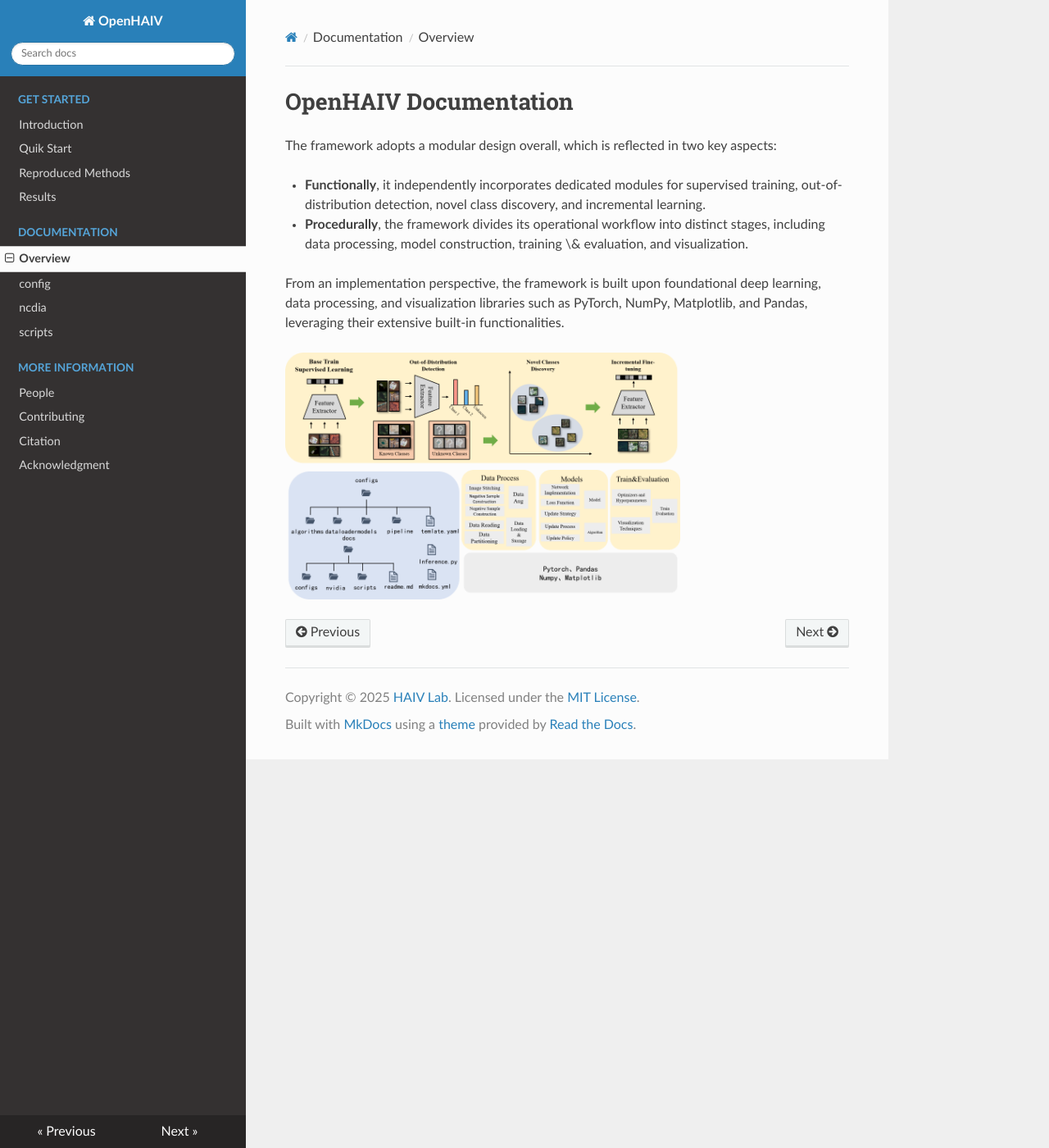
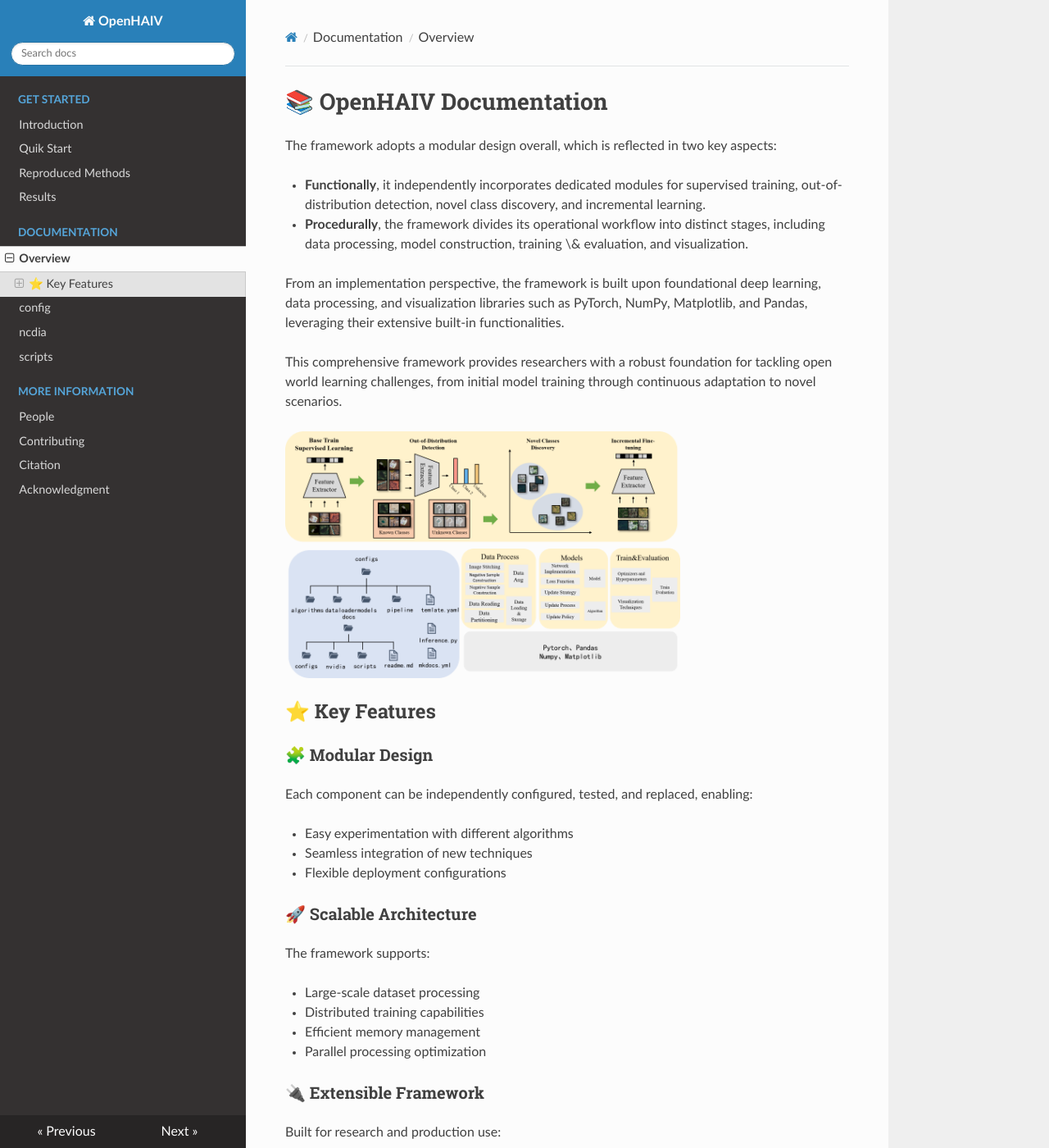
Before and after one commit to YifanLiang-hust/ncdia, an MkDocs documentation site: the page built from docs/overview.md, in a window 1280 px wide and 1400 px high. Shown: the whole window at 82% size. Built offline with MkDocs 1.6.1, drawn with Linux system fonts in a browser that asks for light colours; nearby versions of some CDN libraries; some of the changed text lies outside the part shown.

Commit message:
Update the document：add .gitignore，delete document.md，modify overview.md and mkdocs.yml

```diff
--- a/docs/overview.md
+++ b/docs/overview.md
@@ -1,4 +1,4 @@
-# OpenHAIV Documentation
+# 📚 OpenHAIV Documentation
 
 The framework adopts a modular design overall, which is reflected in two key aspects:
 
@@ -7,4 +7,31 @@ The framework adopts a modular design overall, which is reflected in two key asp
 
 From an implementation perspective, the framework is built upon foundational deep learning, data processing, and visualization libraries such as PyTorch, NumPy, Matplotlib, and Pandas, leveraging their extensive built-in functionalities.
 
+This comprehensive framework provides researchers with a robust foundation for tackling open world learning challenges, from initial model training through continuous adaptation to novel scenarios.
+
 ![](images/pipeline.png){: width="70%"}
+
+## ⭐ Key Features
+
+### 🧩 Modular Design
+Each component can be independently configured, tested, and replaced, enabling:
+
+- Easy experimentation with different algorithms
+- Seamless integration of new techniques
+- Flexible deployment configurations
+
+### 🚀 Scalable Architecture
+The framework supports:
+
+- Large-scale dataset processing
+- Distributed training capabilities
+- Efficient memory management
+- Parallel processing optimization
+
+### 🔌 Extensible Framework
+Built for research and production use:
+
+- Plugin-based algorithm integration
+- Custom loss function support
+- Flexible evaluation metrics
+- Comprehensive logging and monitoring
--- a/mkdocs.yml
+++ b/mkdocs.yml
@@ -20,6 +20,5 @@ extra_css:
   - stylesheets/custom.css
 markdown_extensions:
   - attr_list  # 允许为元素添加属性
-  - footnotes
 
 copyright: 'Copyright &copy; 2025 <a href="https://github.com/HAIV-Lab" target="_blank">HAIV Lab</a>. Licensed under the <a href="https://opensource.org/licenses/MIT" target="_blank">MIT License</a>.'
```
Also changed, not shown: docs/contributing.md (+10 -11 lines), docs/document.md (deleted, +0 -41 lines), 1 other file.
